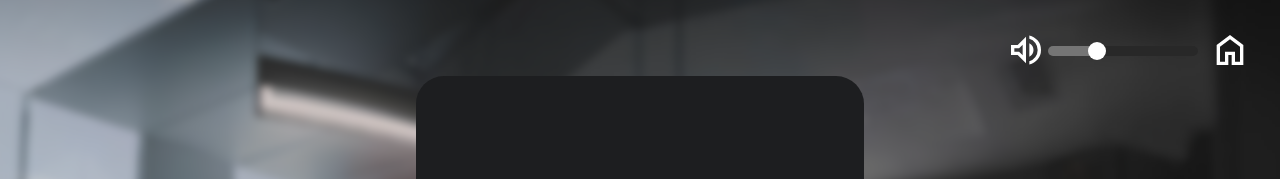
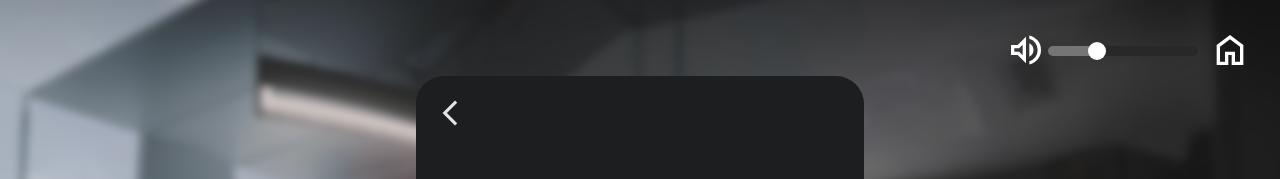
Before and after one commit to dntmdwls42/Davai_Manual, a React (Vite) app in the folder davai_davai_davai/: page /Minigame in a window 1280 px wide. Shown: the top 179 px of the page. Built offline with nearby package versions, Linux system fonts and the light colour scheme.

Commit message:
Add back button in minigame menu

```diff
--- a/davai_davai_davai/src/css/Menu.css
+++ b/davai_davai_davai/src/css/Menu.css
@@ -6,6 +6,7 @@
 }
 
 .minigame-menu {
+  position: relative;
   margin: 3vh 0 3vh 0;
   display: flex;
   flex-direction: column;
@@ -15,6 +16,14 @@
   width: 450px;
   background-color: var(--global-first-ui-color);
   clip-path: inset(1px 1px 1px 1px round var(--global-border-radius));
+}
+
+.minigame-menu__back-button {
+  position: absolute;
+  left: 20px;
+  top: 23px;
+  width: 30px;
+  height: 30px;
 }
 
 .minigame-menu__title {
--- a/davai_davai_davai/src/jsx/Menu.jsx
+++ b/davai_davai_davai/src/jsx/Menu.jsx
@@ -13,6 +13,19 @@ function Menu() {
     <>
       <div id="minigame-container" className="page-container">
         <div className="minigame-menu">
+          <div className="minigame-menu__back-button">
+            <Link>
+              <svg
+                xmlns="http://www.w3.org/2000/svg"
+                height="100%"
+                viewBox="0 -960 960 960"
+                width="100%"
+                fill="#e3e3e3"
+              >
+                <path d="M640-80 240-480l400-400 71 71-329 329 329 329-71 71Z" />
+              </svg>
+            </Link>
+          </div>
           <h1 className="minigame-menu__title">총기 퀴즈 선택</h1>
           {/* 아래에 삽입된 이미지는 임시임. */}
           <img
```
